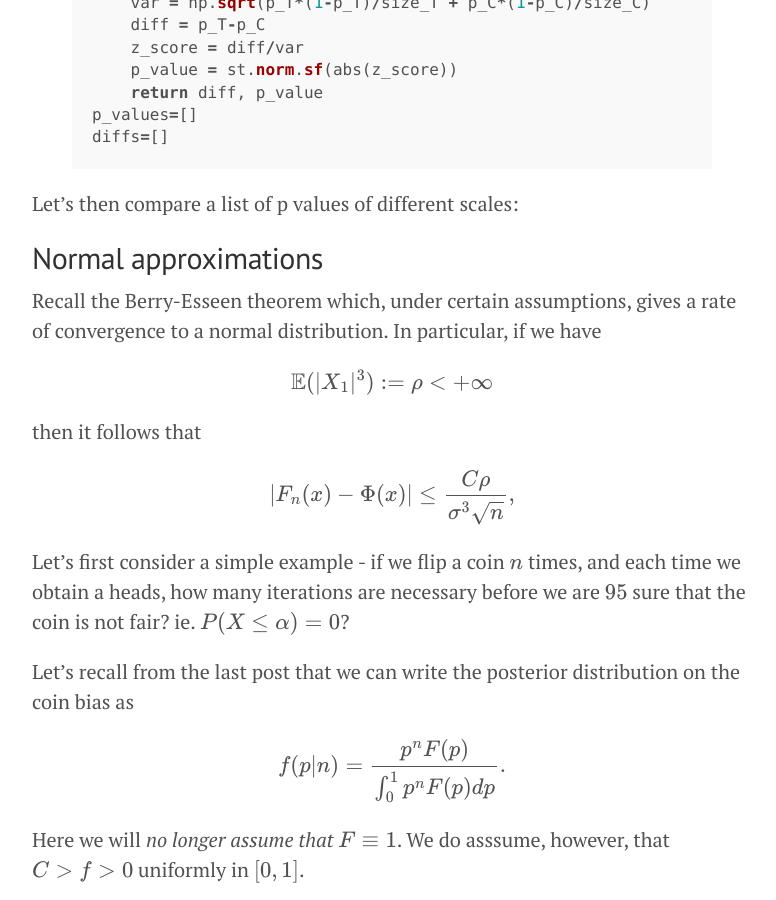
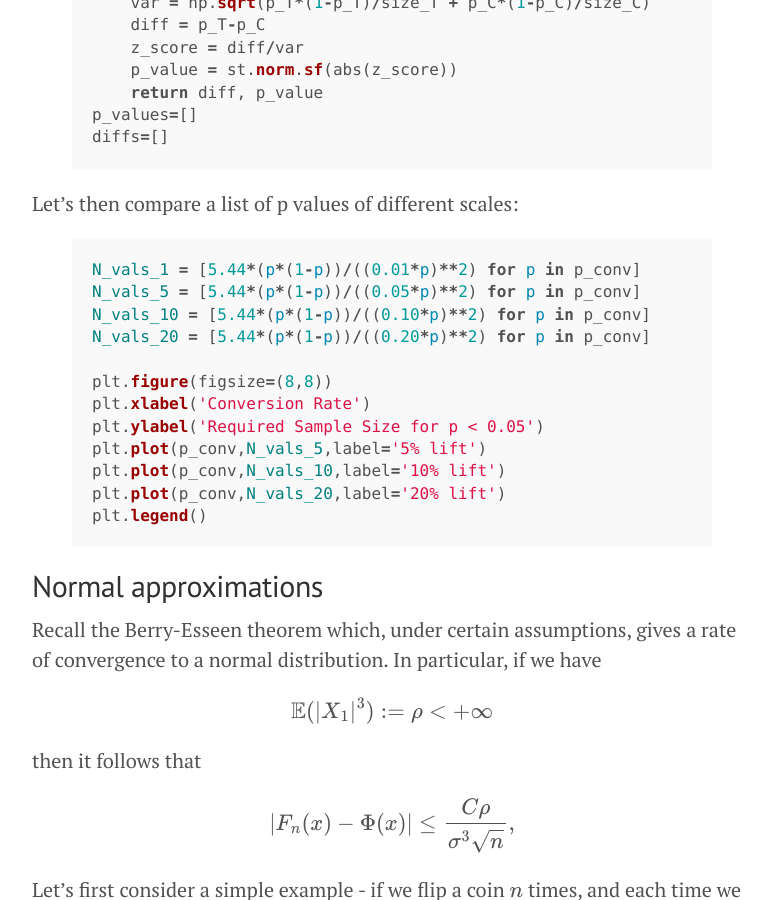
Before and after one commit to doriang102/doriang102.github.io, a Jekyll site: the page built from _posts/2017-06-10-hypothesis-testing-part-2-in-progress.md, in a window 1280 px wide and 900 px high, scrolled down 2347 px. Shown: the whole window, without its empty margins (248-1024 px from the left). Built offline with Jekyll 4.4.1, drawn with Linux system fonts in a browser that asks for light colours; our own code applies the rules of GitHub Pages for plain Markdown files; formulas are drawn with MathJax 3.

Commit message:
Update 2017-06-10-hypothesis-testing-part-2-in-progress.md

```diff
--- a/_posts/2017-06-10-hypothesis-testing-part-2-in-progress.md
+++ b/_posts/2017-06-10-hypothesis-testing-part-2-in-progress.md
@@ -77,6 +77,20 @@ diffs=[]
 
 Let's then compare a list of p values of different scales:
 
+{% highlight ruby %}
+N_vals_1 = [5.44*(p*(1-p))/((0.01*p)**2) for p in p_conv]
+N_vals_5 = [5.44*(p*(1-p))/((0.05*p)**2) for p in p_conv]
+N_vals_10 = [5.44*(p*(1-p))/((0.10*p)**2) for p in p_conv]
+N_vals_20 = [5.44*(p*(1-p))/((0.20*p)**2) for p in p_conv]
+
+plt.figure(figsize=(8,8))
+plt.xlabel('Conversion Rate')
+plt.ylabel('Required Sample Size for p < 0.05')
+plt.plot(p_conv,N_vals_5,label='5% lift')
+plt.plot(p_conv,N_vals_10,label='10% lift')
+plt.plot(p_conv,N_vals_20,label='20% lift')
+plt.legend()
+{% endhighlight %}
 
 
 ## Normal approximations
```
